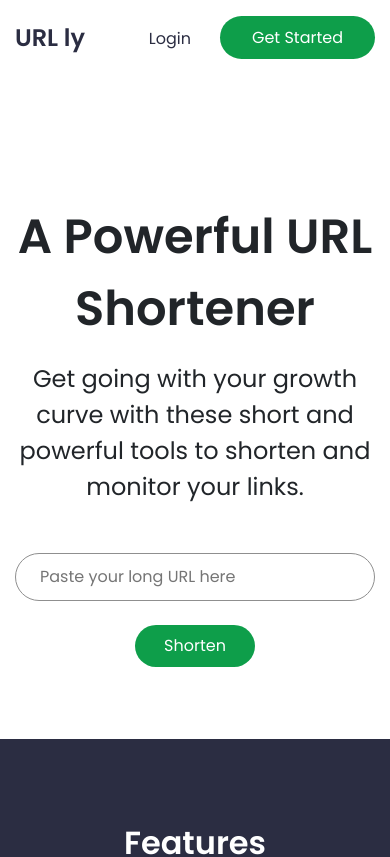
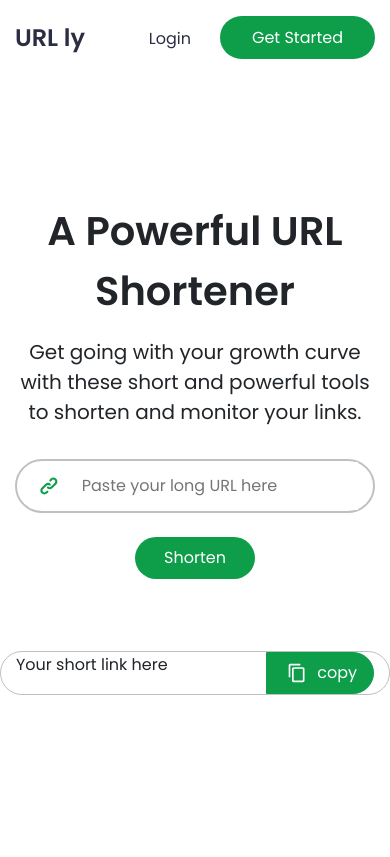
Before and after one commit to Bibek99/url-shortener-frontend, a React (Create React App) app: page / in a window 390 px wide. Shown: the top 857 px of the page. Built offline with nearby package versions, Linux system fonts and the light colour scheme; the HTML template or start-up script is replaced by a standard one.

Commit message:
responsive:

```diff
--- a/src/components/Hero.js
+++ b/src/components/Hero.js
@@ -1,5 +1,6 @@
 import React from 'react';
 import InputUrl from './InputUrl';
+import ShortUrl from './ShortUrl';
 
 const Hero = () => {
     return (
@@ -16,6 +17,7 @@ const Hero = () => {
                 </div>
             </div>
             <InputUrl />
+            <ShortUrl />
         </div>
     );
 };
--- a/src/components/InputUrl.js
+++ b/src/components/InputUrl.js
@@ -1,15 +1,19 @@
 import React from 'react';
+import { ReactComponent as Linksvg } from '../assets/images/link.svg';
 
 const InputUrl = () => {
     return (
         <div className="form-section container">
             <form className="form">
                 <div className="row">
-                    <input
-                        type="text"
-                        placeholder="Paste your long URL here"
-                        className="input col-12 col-lg-8 mx-auto"
-                    ></input>
+                    <div className="input-div col-12 col-lg-8 mx-auto">
+                        <Linksvg className="link-icon" />
+                        <input
+                            type="text"
+                            placeholder="Paste your long URL here"
+                            className="input"
+                        ></input>
+                    </div>
                 </div>
                 <div className="row">
                     <button
--- /dev/null
+++ b/src/components/ShortUrl.js
@@ -0,0 +1,20 @@
+import React from 'react';
+import { ReactComponent as Copy } from '../assets/images/copy.svg';
+
+const ShortUrl = () => {
+    return (
+        <div className="conatiner">
+            <div className="row">
+                <div className="short-div col-12 col-lg-6 mx-auto">
+                    <p>Your short link here</p>
+                    <button className="copy">
+                        <Copy className="copy-icon" />
+                        copy
+                    </button>
+                </div>
+            </div>
+        </div>
+    );
+};
+
+export default ShortUrl;
--- a/src/styles/app.scss
+++ b/src/styles/app.scss
@@ -9,6 +9,7 @@
 @import './components/features';
 @import './components/clients';
 @import './components/unlock';
+@import './components/shorturl';
 
 *,
 *::before,
--- a/src/styles/components/_clients.scss
+++ b/src/styles/components/_clients.scss
@@ -2,8 +2,16 @@
     font-size: 2rem;
     font-weight: 600;
     text-align: center;
-    margin-bottom: 2rem;
-    margin-top: 3rem;
+    margin-bottom: 3rem;
+    margin-top: 8rem;
+
+    @media (max-width: 768px) {
+        font-size: 1.75rem;
+    }
+
+    @media (max-width: 576px) {
+        font-size: 1.5rem;
+    }
 }
 
 .marquee {
--- a/src/styles/components/_features.scss
+++ b/src/styles/components/_features.scss
@@ -1,6 +1,11 @@
 .features-bg {
     background: $primary-black;
     color: $primary-white;
+    transform: skewY(-3deg);
+
+    .features-body {
+        transform: skewY(3deg);
+    }
 
     .section-title {
         text-align: center;
@@ -9,6 +14,14 @@
         margin-bottom: 1.5rem;
         padding-top: 5rem;
         padding-right: 0rem;
+
+        @media (max-width: 768px) {
+            font-size: 1.75rem;
+        }
+
+        @media (max-width: 576px) {
+            font-size: 1.5rem;
+        }
     }
 
     .feature {
--- a/src/styles/components/_hero.scss
+++ b/src/styles/components/_hero.scss
@@ -8,11 +8,19 @@
         font-size: 3rem;
         font-weight: 600;
         text-align: center;
+
+        @media (max-width: 768px) {
+            font-size: 2.5rem;
+        }
     }
 
     .sec-tag {
         margin-top: 1rem;
         font-size: 1.5rem;
         text-align: center;
+
+        @media (max-width: 768px) {
+            font-size: 1.25rem;
+        }
     }
 }
--- a/src/styles/components/_inputUrl.scss
+++ b/src/styles/components/_inputUrl.scss
@@ -1,13 +1,29 @@
 .form-section {
-    margin-top: 3rem;
+    margin-top: 2rem;
 
     .form {
+        .input-div {
+            border: 2px solid $primary-white-dark;
+            border-radius: 27px;
+            height: 54px;
+            display: flex;
+            align-items: center;
+
+            .link-icon {
+                margin: 0.25rem 0.5rem;
+            }
+
+            &:hover {
+                transition: 0.5s all ease;
+                box-shadow: 0 1px 10px 0 rgba(150, 152, 155, 0.28);
+            }
+        }
+
         .input {
             height: 3rem;
-            border-radius: 1.5rem;
-            border: 1px solid $primary-gray;
             width: 100%;
-            padding: 1rem 1.5rem;
+            padding: 1rem 1rem;
+            border: none;
 
             &:focus {
                 outline: none;
--- /dev/null
+++ b/src/styles/components/_shorturl.scss
@@ -0,0 +1,31 @@
+.short-div {
+    margin: 3rem 0;
+    display: flex;
+    align-items: center;
+    justify-content: space-between;
+    border-radius: 27px;
+    border: 1px solid $primary-white-dark;
+
+    .copy-icon {
+        margin: 0 0.5rem 0 0.125rem;
+        padding: 0.125rem;
+        fill: $primary-white;
+    }
+
+    .copy {
+        padding: 0.5rem 1rem;
+        border: 1px solid $primary-accent-color;
+        border-radius: 0 27px 27px 0;
+        background-color: $primary-accent-color;
+        color: $primary-white;
+
+        &:hover {
+            text-decoration: none;
+            color: $primary-white;
+        }
+
+        &:focus {
+            outline: none;
+        }
+    }
+}
```
Also changed, not shown: src/assets/images/copy.svg (added), src/assets/images/link.svg (added).
